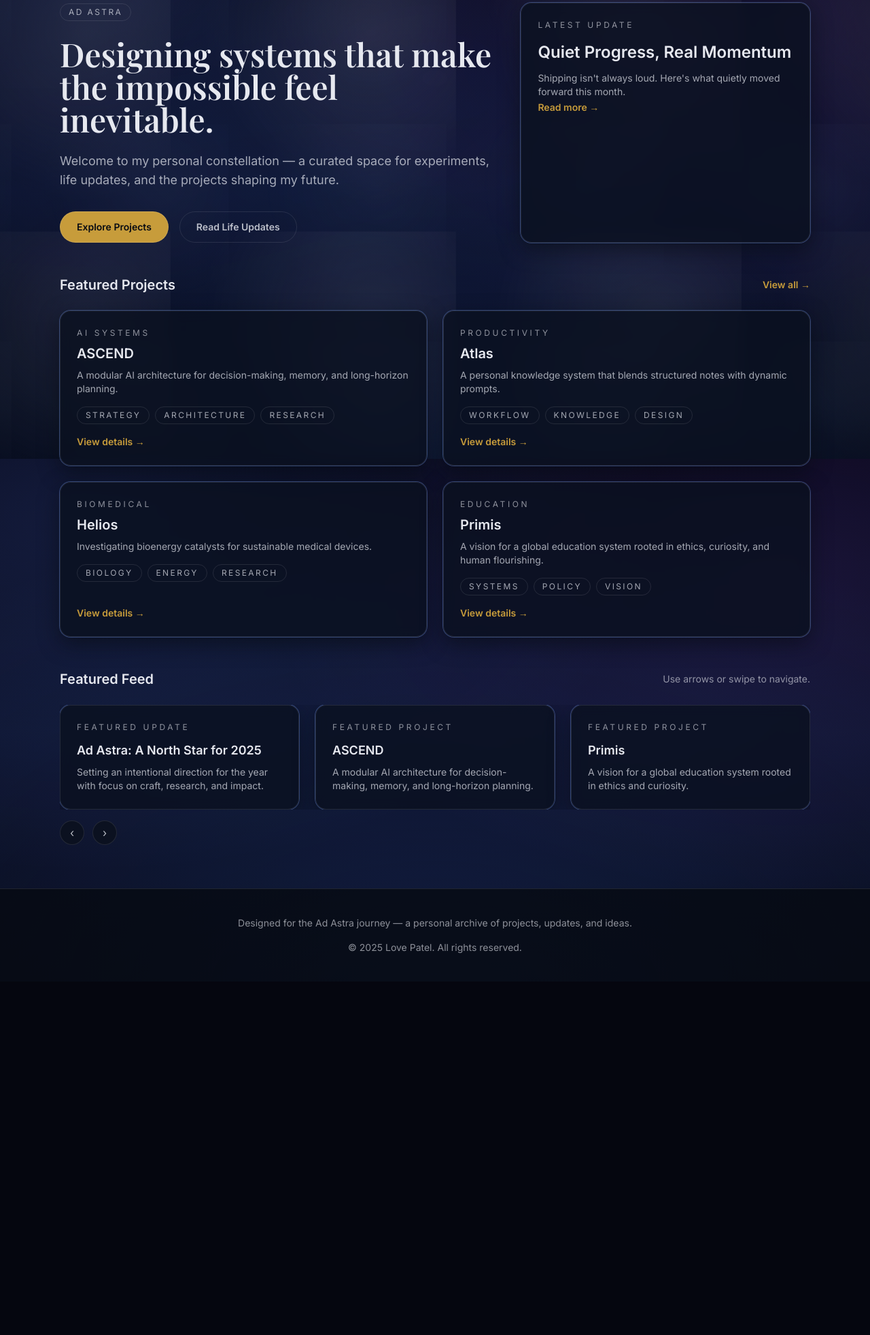
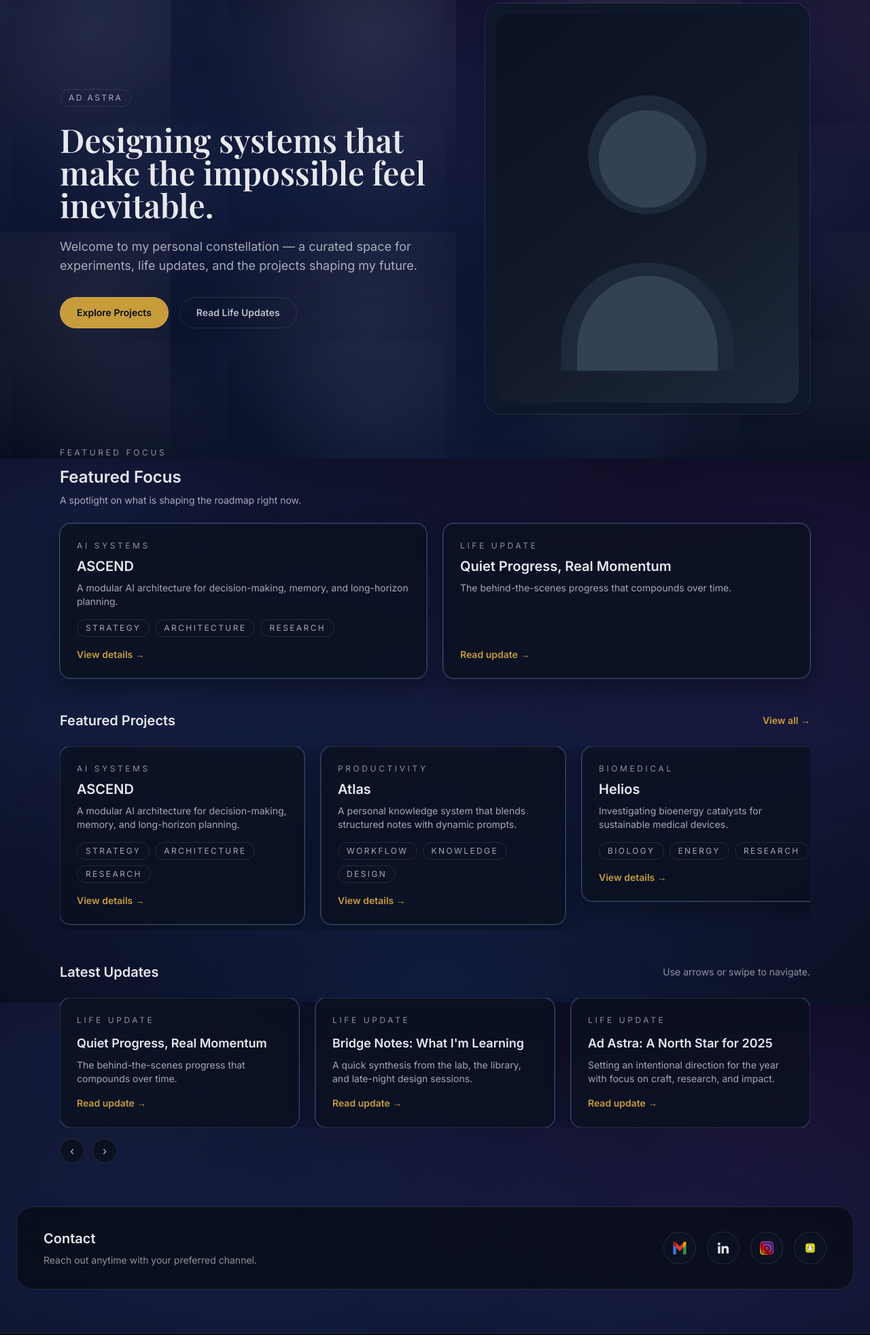
Before and after one commit to Lovek-patel/lovepatel.com, an Astro site: page / in a window 1280 px wide. Shown: the part 125-2089 px from the top of the page at 68% size. Before the commit the page ends 1569 px from the top, so only its background shows below. Built offline with nearby package versions, Linux system fonts and the light colour scheme; Astro itself is replaced by a stand-in of ours.

Commit message:
Update home layout and featured content

```diff
--- a/src/components/Carousel.astro
+++ b/src/components/Carousel.astro
@@ -8,6 +8,11 @@ const { items } = Astro.props;
         <p class="text-xs uppercase tracking-[0.3em] text-starlight/60">{item.label}</p>
         <h3 class="mt-3 text-lg font-semibold text-starlight">{item.title}</h3>
         <p class="mt-2 text-sm text-starlight/70">{item.description}</p>
+        {item.href ? (
+          <a class="mt-4 inline-flex text-sm font-semibold text-aurora" href={item.href}>
+            {item.linkLabel ?? 'Read more →'}
+          </a>
+        ) : null}
       </article>
     ))}
   </div>
--- /dev/null
+++ b/src/components/UpdateCard.astro
@@ -0,0 +1,13 @@
+---
+const { update } = Astro.props;
+---
+<article class="card flex flex-col gap-4">
+  <div>
+    <p class="text-xs uppercase tracking-[0.3em] text-starlight/60">Life Update</p>
+    <h3 class="mt-2 text-xl font-semibold text-starlight">{update.title}</h3>
+    <p class="mt-2 text-sm text-starlight/70">{update.description}</p>
+  </div>
+  <a href={`/updates/${update.slug}`} class="mt-auto text-sm font-semibold text-aurora">
+    Read update →
+  </a>
+</article>
--- /dev/null
+++ b/src/components/home/ContactIconBar.astro
@@ -0,0 +1,22 @@
+---
+const { heading, links } = Astro.props;
+---
+<section class="w-full rounded-3xl border border-white/10 bg-cosmic-900/70 px-6 py-8">
+  <div class="mx-auto flex max-w-6xl flex-col gap-6 md:flex-row md:items-center md:justify-between">
+    <div>
+      <h2 class="text-xl font-semibold text-starlight">{heading}</h2>
+      <p class="mt-2 text-sm text-starlight/60">Reach out anytime with your preferred channel.</p>
+    </div>
+    <div class="flex flex-wrap gap-4">
+      {links.map((link) => (
+        <a
+          class="group flex h-12 w-12 items-center justify-center rounded-full border border-white/10 bg-cosmic-800 text-starlight/80 transition hover:border-aurora/60 hover:text-aurora focus-visible:outline-none focus-visible:ring-2 focus-visible:ring-aurora/80"
+          href={link.href}
+          aria-label={link.label}
+        >
+          <img src={link.icon} alt="" aria-hidden="true" class="h-5 w-5 opacity-90 group-hover:opacity-100" />
+        </a>
+      ))}
+    </div>
+  </div>
+</section>
--- a/src/components/home/FeaturedSplit.astro
+++ b/src/components/home/FeaturedSplit.astro
@@ -1,11 +1,19 @@
 ---
-const { label, title, description, href, linkText } = Astro.props;
+import ProjectCard from '../ProjectCard.astro';
+import UpdateCard from '../UpdateCard.astro';
+
+const { project, update } = Astro.props;
 ---
-<div class="card">
-  <p class="text-xs uppercase tracking-[0.3em] text-starlight/60">{label}</p>
-  <h2 class="mt-4 text-2xl font-semibold text-starlight">{title}</h2>
-  <p class="mt-3 text-sm text-starlight/70">{description}</p>
-  <a class="mt-6 text-sm font-semibold text-aurora" href={href}>
-    {linkText}
-  </a>
-</div>
+<section class="grid gap-6">
+  <div>
+    <p class="text-xs uppercase tracking-[0.3em] text-starlight/60">Featured Focus</p>
+    <h2 class="mt-3 text-2xl font-semibold text-starlight">Featured Focus</h2>
+    <p class="mt-2 text-sm text-starlight/70">
+      A spotlight on what is shaping the roadmap right now.
+    </p>
+  </div>
+  <div class="grid gap-6 lg:grid-cols-2">
+    <ProjectCard project={project} />
+    <UpdateCard update={update} />
+  </div>
+</section>
--- a/src/components/home/Hero.astro
+++ b/src/components/home/Hero.astro
@@ -2,13 +2,31 @@
 import AboutSummary from './AboutSummary.astro';
 import ContactBar from './ContactBar.astro';
 
-const { pill, title, summary, actions } = Astro.props;
+const { pill, headline, summary, actions, image } = Astro.props;
+const imageSrc = image?.src;
+const imageAlt = image?.alt ?? 'Portrait placeholder';
 ---
+<div class="grid gap-10 lg:grid-cols-[1.1fr_0.9fr] lg:items-center">
   <div>
     <p class="pill">{pill}</p>
     <h1 class="mt-6 font-serif text-4xl font-semibold text-starlight md:text-5xl">
-    {title}
+      {headline}
     </h1>
     <AboutSummary text={summary} />
     <ContactBar actions={actions} />
   </div>
+  <div class="relative">
+    {imageSrc ? (
+      <img
+        src={imageSrc}
+        alt={imageAlt}
+        class="h-full min-h-[320px] w-full rounded-3xl border border-white/10 object-cover shadow-lg shadow-cosmic-950/40"
+        loading="lazy"
+      />
+    ) : (
+      <div class="flex min-h-[320px] items-center justify-center rounded-3xl border border-white/10 bg-gradient-to-br from-cosmic-800 via-cosmic-900 to-cosmic-950 px-6 text-center text-sm text-starlight/70">
+        <span>Portrait coming soon</span>
+      </div>
+    )}
+  </div>
+</div>
--- a/src/components/home/ProjectsCarousel.astro
+++ b/src/components/home/ProjectsCarousel.astro
@@ -10,9 +10,11 @@ const { heading, linkHref, linkLabel, projects } = Astro.props;
       {linkLabel}
     </a>
   </div>
-  <div class="grid gap-6 md:grid-cols-2">
+  <div class="flex gap-6 overflow-x-auto scroll-smooth pb-2 snap-x snap-mandatory">
     {projects.map((project) => (
-      <ProjectCard project={project} />
+      <div class="min-w-[260px] flex-1 snap-start md:min-w-[320px] lg:min-w-[360px]">
+        <ProjectCard project={project} />
+      </div>
     ))}
   </div>
 </div>
--- a/src/content/config.ts
+++ b/src/content/config.ts
@@ -17,7 +17,8 @@ const projects = defineCollection({
     summary: z.string(),
     category: z.string(),
     tags: z.array(z.string()),
-    status: z.string().optional()
+    status: z.string().optional(),
+    featured: z.boolean().optional()
   })
 });
 
--- a/src/content/projects/ascend.json
+++ b/src/content/projects/ascend.json
@@ -3,5 +3,6 @@
   "summary": "A modular AI architecture for decision-making, memory, and long-horizon planning.",
   "category": "AI Systems",
   "tags": ["Strategy", "Architecture", "Research"],
-  "status": "Active"
+  "status": "Active",
+  "featured": true
 }
--- a/src/pages/index.astro
+++ b/src/pages/index.astro
@@ -4,19 +4,39 @@ import Header from '../components/Header.astro';
 import Footer from '../components/Footer.astro';
 import FeaturedSplit from '../components/home/FeaturedSplit.astro';
 import Hero from '../components/home/Hero.astro';
+import ContactIconBar from '../components/home/ContactIconBar.astro';
 import ProjectsCarousel from '../components/home/ProjectsCarousel.astro';
 import WritingFeed from '../components/home/WritingFeed.astro';
 import { getCollection } from 'astro:content';
 
 const projects = await getCollection('projects');
-const featuredProjects = projects.slice(0, 4).map((entry) => ({
+const resolveProjectSlug = (entry) => entry.slug ?? entry.id.replace(/\.json$/, '');
+const sortedProjects = [...projects].sort((a, b) =>
+  resolveProjectSlug(a).localeCompare(resolveProjectSlug(b))
+);
+const featuredProjectEntry =
+  projects.find((entry) => entry.data.featured) ?? sortedProjects[sortedProjects.length - 1];
+const featuredProject = {
+  ...featuredProjectEntry.data,
+  slug: resolveProjectSlug(featuredProjectEntry)
+};
+const featuredProjects = sortedProjects.map((entry) => ({
   ...entry.data,
-  slug: entry.slug
+  slug: resolveProjectSlug(entry)
 }));
+const updates = await getCollection('updates');
+const sortedUpdates = [...updates].sort(
+  (a, b) => b.data.date.valueOf() - a.data.date.valueOf()
+);
+const latestUpdateEntry = sortedUpdates[0];
+const latestUpdate = {
+  ...latestUpdateEntry.data,
+  slug: latestUpdateEntry.slug
+};
 
 const heroContent = {
   pill: 'Ad Astra',
-  title: 'Designing systems that make the impossible feel inevitable.',
+  headline: 'Designing systems that make the impossible feel inevitable.',
   summary:
     'Welcome to my personal constellation — a curated space for experiments, life updates, and the projects shaping my future.',
   actions: [
@@ -32,15 +52,11 @@ const heroContent = {
       className:
         'rounded-full border border-white/10 px-6 py-3 text-sm font-semibold text-starlight/80'
     }
-  ]
-};
-
-const latestUpdate = {
-  label: 'Latest Update',
-  title: 'Quiet Progress, Real Momentum',
-  description: "Shipping isn't always loud. Here's what quietly moved forward this month.",
-  href: '/updates/2025-03-30-quiet-progress',
-  linkText: 'Read more →'
+  ],
+  image: {
+    src: '/portrait-placeholder.svg',
+    alt: 'Portrait placeholder'
+  }
 };
 
 const featuredProjectsSection = {
@@ -49,40 +65,59 @@ const featuredProjectsSection = {
   linkLabel: 'View all →'
 };
 
-const carouselItems = [
+const latestUpdatesCarousel = sortedUpdates.slice(0, 4).map((entry) => ({
+  label: 'Life Update',
+  title: entry.data.title,
+  description: entry.data.description,
+  href: `/updates/${entry.slug}`,
+  linkLabel: 'Read update →'
+}));
+
+const writingFeedSection = {
+  heading: 'Latest Updates',
+  description: 'Use arrows or swipe to navigate.'
+};
+
+const contactLinks = [
   {
-    label: 'Featured Update',
-    title: 'Ad Astra: A North Star for 2025',
-    description: 'Setting an intentional direction for the year with focus on craft, research, and impact.'
+    href: 'mailto:lkp2133@columbia.edu',
+    label: 'Email',
+    icon: '/email.png'
   },
   {
-    label: 'Featured Project',
-    title: 'ASCEND',
-    description: 'A modular AI architecture for decision-making, memory, and long-horizon planning.'
+    href: 'https://www.linkedin.com',
+    label: 'LinkedIn',
+    icon: '/linkedin.png'
   },
   {
-    label: 'Featured Project',
-    title: 'Primis',
-    description: 'A vision for a global education system rooted in ethics and curiosity.'
+    href: 'https://www.instagram.com',
+    label: 'Instagram',
+    icon: '/instagram.png'
+  },
+  {
+    href: 'https://www.snapchat.com',
+    label: 'Snapchat',
+    icon: '/snapchat.png'
   }
 ];
 
-const writingFeedSection = {
-  heading: 'Featured Feed',
-  description: 'Use arrows or swipe to navigate.'
+const contactSection = {
+  heading: 'Contact'
 };
 ---
 <BaseLayout title="Home" description="Love Patel — space-inspired personal website, projects, and life updates.">
   <Header slot="header" />
   <section class="mx-auto flex max-w-6xl flex-col gap-12 px-6 py-16">
-    <div class="grid gap-10 lg:grid-cols-[1.2fr_0.8fr]">
-      <Hero {...heroContent} />
-      <FeaturedSplit {...latestUpdate} />
-    </div>
+    <Hero {...heroContent} />
+
+    <FeaturedSplit project={featuredProject} update={latestUpdate} />
 
     <ProjectsCarousel {...featuredProjectsSection} projects={featuredProjects} />
 
-    <WritingFeed {...writingFeedSection} items={carouselItems} />
+    <WritingFeed {...writingFeedSection} items={latestUpdatesCarousel} />
+  </section>
+  <section class="px-6 pb-16">
+    <ContactIconBar {...contactSection} links={contactLinks} />
   </section>
   <Footer slot="footer" />
 </BaseLayout>
--- a/src/pages/projects/index.astro
+++ b/src/pages/projects/index.astro
@@ -6,9 +6,10 @@ import ProjectCard from '../../components/ProjectCard.astro';
 import { getCollection } from 'astro:content';
 
 const projects = await getCollection('projects');
+const resolveProjectSlug = (entry) => entry.slug ?? entry.id.replace(/\.json$/, '');
 const mapped = projects.map((entry) => ({
   ...entry.data,
-  slug: entry.slug
+  slug: resolveProjectSlug(entry)
 }));
 ---
 <BaseLayout title="Projects" description="Explore Love Patel's project portfolio.">
```
Also changed, not shown: public/portrait-placeholder.svg (added). Lines whose indentation alone changed are shown as unchanged.
